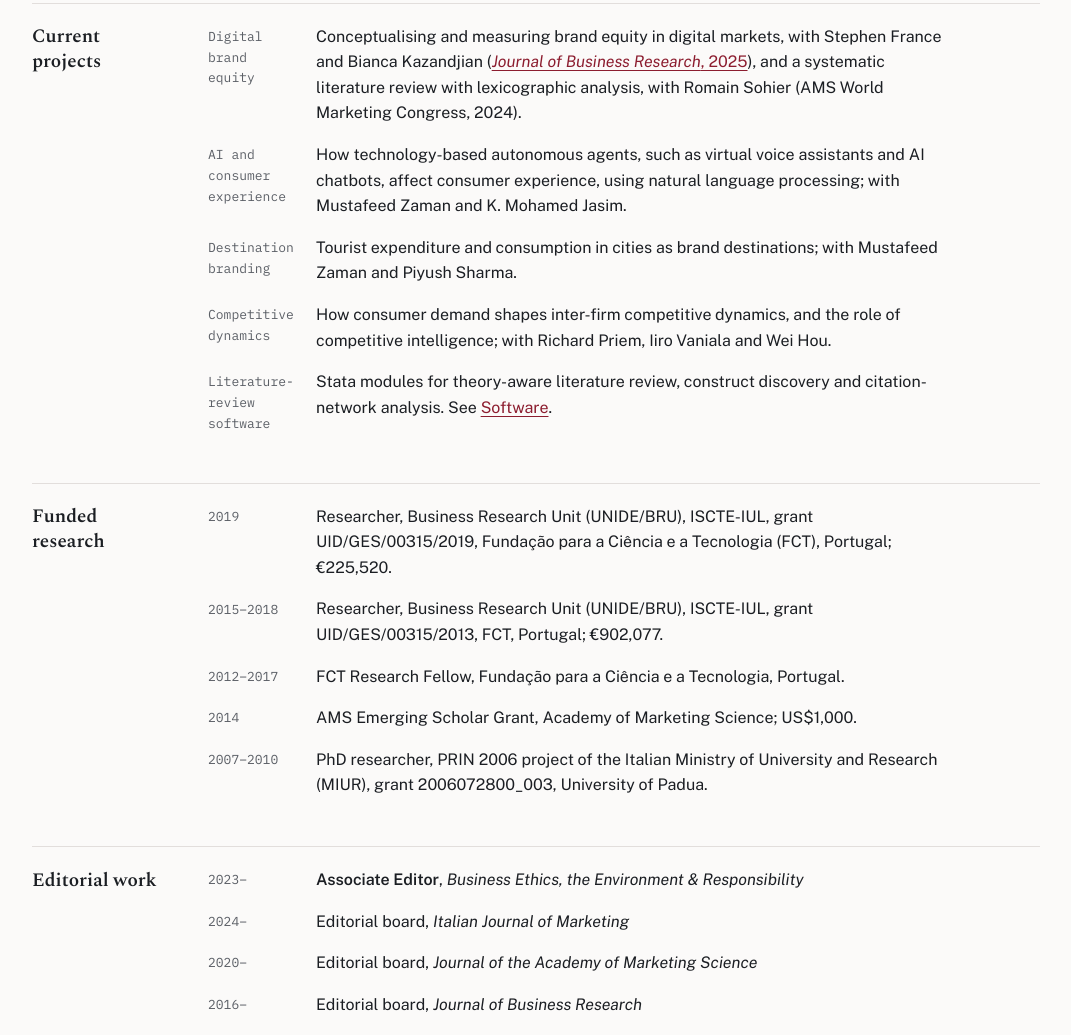
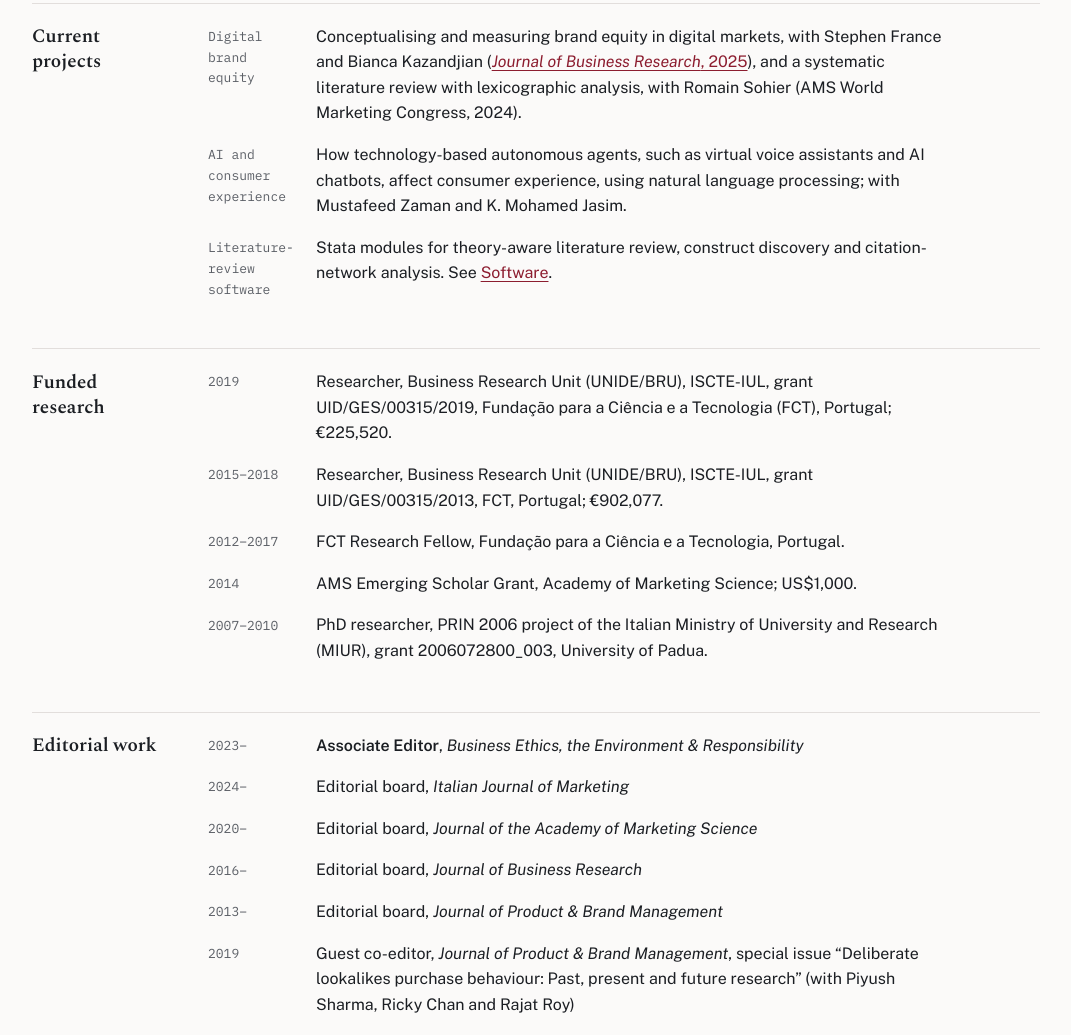
Before and after one commit to Davcik/Davcik.github.io, a plain HTML site: page research.html in a window 1280 px wide. Shown: the part 1295-2330 px from the top of the page, without its empty margins (104-1175 px from the left). Drawn offline with Linux system fonts and the light colour scheme.

Commit message:
Update research entries by removing two topics
Removed entries related to 'Destination branding' and 'Competitive dynamics' from the research list.

```diff
--- a/research.html
+++ b/research.html
@@ -71,8 +71,6 @@
             <ul class="entries">
               <li class="entry"><span class="when">Digital brand equity</span><div class="what">Conceptualising and measuring brand equity in digital markets, with Stephen France and Bianca Kazandjian (<a href="https://doi.org/10.1016/j.jbusres.2025.115273"><cite>Journal of Business Research</cite>, 2025</a>), and a systematic literature review with lexicographic analysis, with Romain Sohier (AMS World Marketing Congress, 2024).</div></li>
               <li class="entry"><span class="when">AI and consumer experience</span><div class="what">How technology-based autonomous agents, such as virtual voice assistants and AI chatbots, affect consumer experience, using natural language processing; with Mustafeed Zaman and K. Mohamed Jasim.</div></li>
-              <li class="entry"><span class="when">Destination branding</span><div class="what">Tourist expenditure and consumption in cities as brand destinations; with Mustafeed Zaman and Piyush Sharma.</div></li>
-              <li class="entry"><span class="when">Competitive dynamics</span><div class="what">How consumer demand shapes inter-firm competitive dynamics, and the role of competitive intelligence; with Richard Priem, Iiro Vaniala and Wei Hou.</div></li>
               <li class="entry"><span class="when">Literature-review software</span><div class="what">Stata modules for theory-aware literature review, construct discovery and citation-network analysis. See <a href="software.html">Software</a>.</div></li>
             </ul>
           </div>
```
